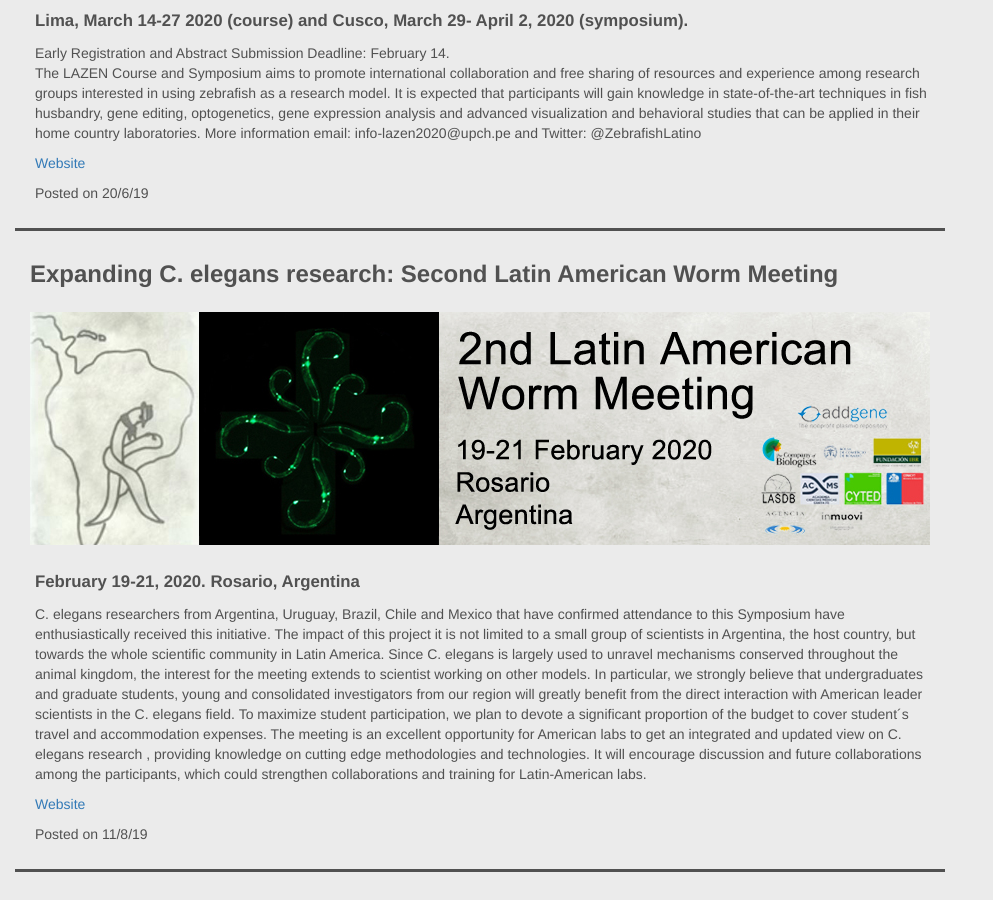
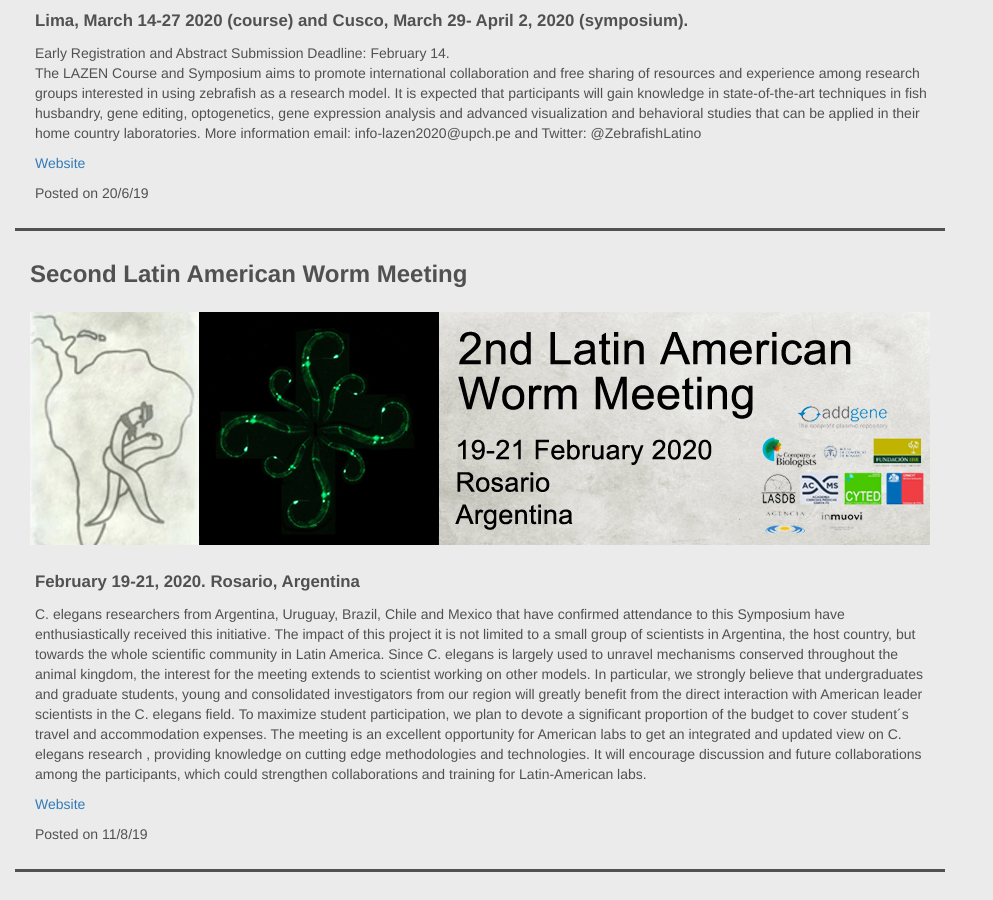
Before and after one commit to lasdb/lasdb.github.io, a Jekyll site: the page built from _posts/2000-01-01-news.markdown, in a window 1280 px wide and 900 px high, scrolled down 2941 px. Shown: the whole window, without its empty margins (0-993 px from the left). Built offline with Jekyll 4.4.1, drawn with Linux system fonts in a browser that asks for light colours; nearby versions of some CDN libraries.

Commit message:
Update 2000-01-01-news.markdown

```diff
--- a/_posts/2000-01-01-news.markdown
+++ b/_posts/2000-01-01-news.markdown
@@ -49,7 +49,7 @@ More information will be available at the ISDB webpage.'
     imageBg: '../img/news/lazen2020-bg.jpg'
     URL: 'https://www.lazenperu2020.org/'
 
-  - title: 'Expanding C. elegans research:  Second Latin American Worm Meeting'
+  - title: 'Second Latin American Worm Meeting'
     date: '11/8/19'
     subtitle: 'February 19-21, 2020. Rosario, Argentina'
     body: 'C. elegans researchers from Argentina, Uruguay, Brazil, Chile and Mexico that have confirmed attendance to this Symposium have enthusiastically received this initiative. The impact of this project it is not limited to a small group of scientists in Argentina, the host country, but towards the whole scientific community in Latin America. Since C. elegans is largely used to unravel mechanisms conserved throughout the animal kingdom, the interest for the meeting extends to scientist working on other models.
```
